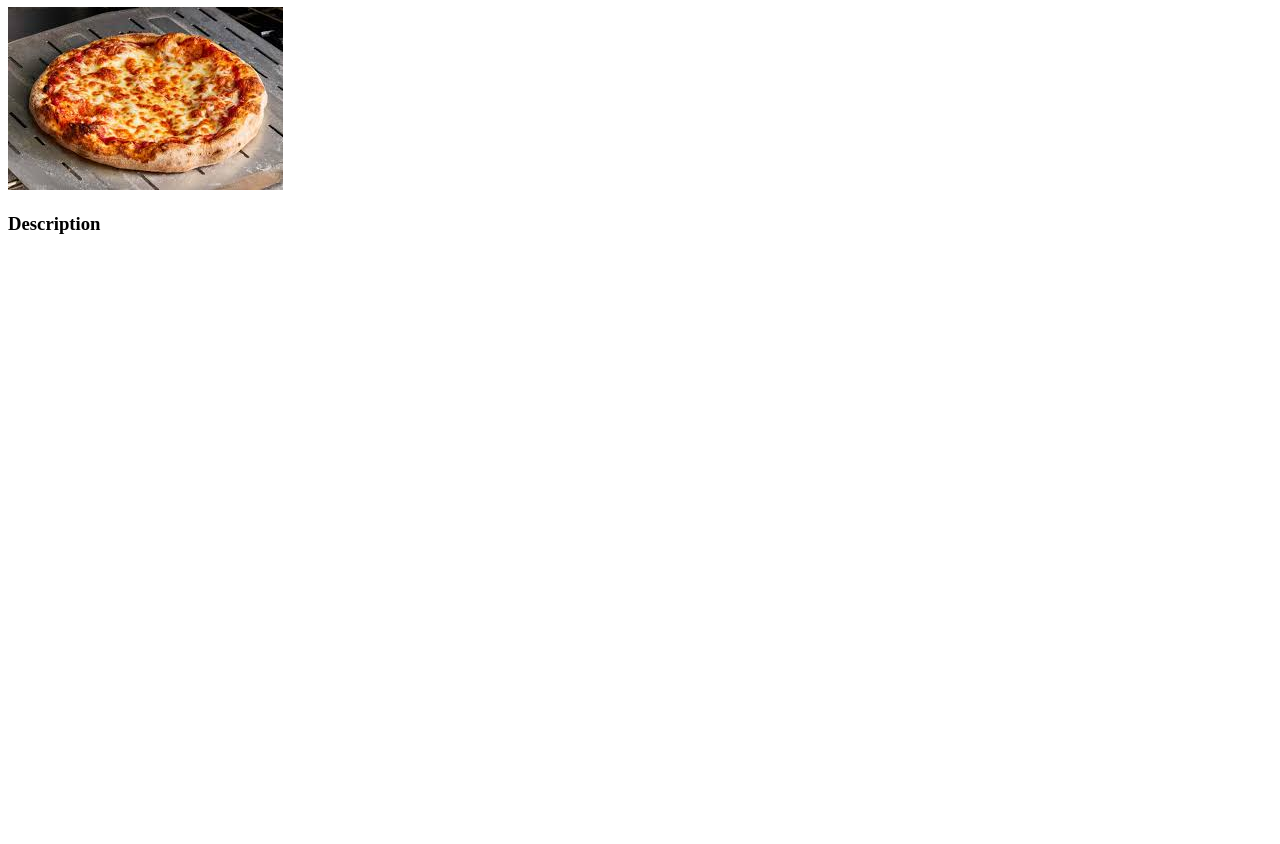
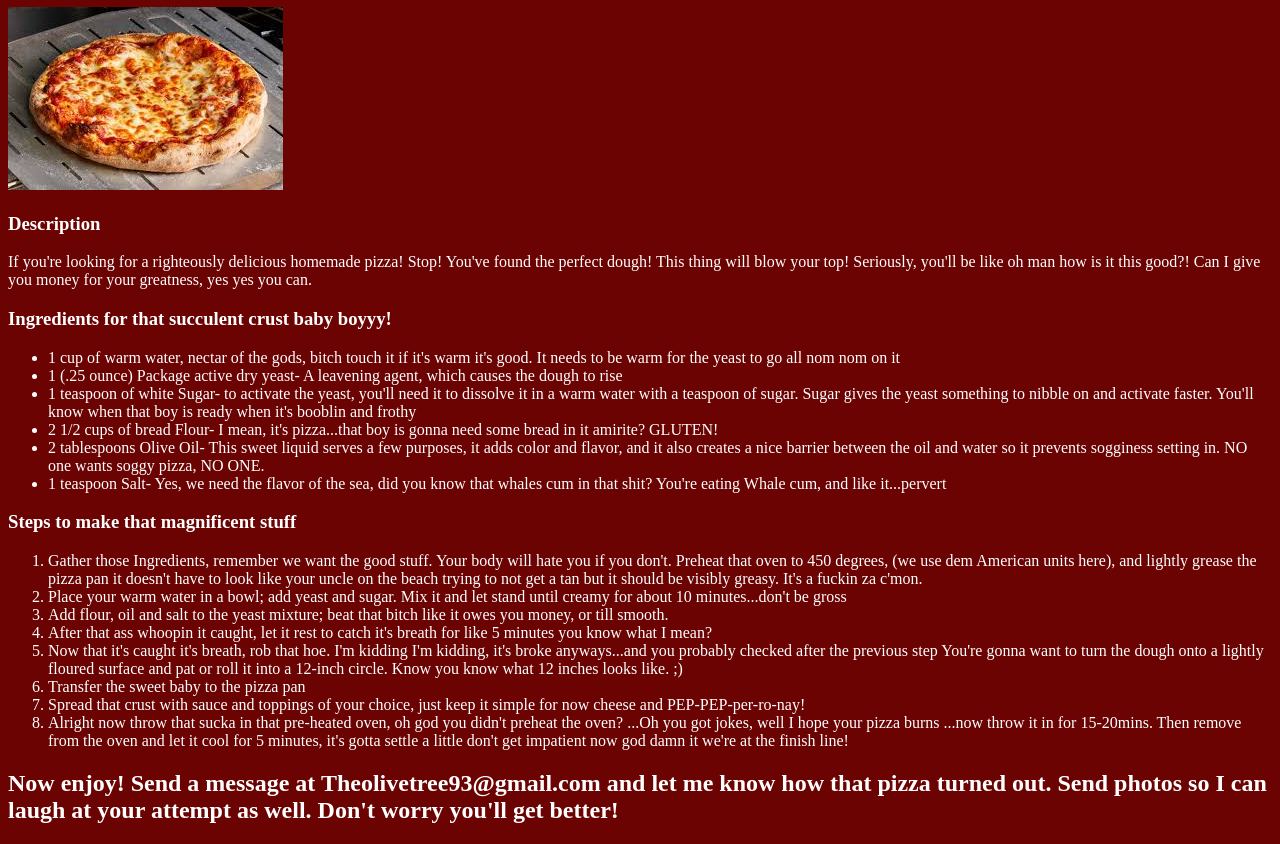
Before and after one commit to Delasinclaire/odin-recipes, a plain HTML site: page recipes/pizza.html in a window 1280 px wide. Shown: the part 73-917 px from the top of the page. Before the commit the page ends 800 px from the top, so only its background shows below. Drawn offline with Linux system fonts and the light colour scheme.

Commit message:
I wrote addeding in my previous comment...pizza page update

```diff
--- a/recipes/pizza.html
+++ b/recipes/pizza.html
@@ -5,10 +5,44 @@
     <meta name="viewport" content="width=device-width, initial-scale=1.0">
     <title>Best god dang pizza of your life!</title>
 </head>
-<body>
-    <h1>Pizza, yum yum</h1>
+<body style="background-color: rgb(107, 3, 3); color: white;">
+    <h1>Pizza, that's amore bitch!</h1>
     <img src="../images/pizza.jpg" alt="Deliciously fresh homemade Pizza">
     <h3>Description</h3>
-
+        If you're looking for a righteously delicious homemade pizza! Stop! You've found the perfect dough! This thing will blow your top!
+         Seriously, you'll be like oh man how is it this good?! Can I give you money for your greatness, yes yes you can.
+    <h3>Ingredients for that succulent crust baby boyyy!</h3>
+        <ul>
+            <li> 1 cup of warm water, nectar of the gods, bitch touch it if it's warm it's good. It needs to be warm for the yeast to go all
+                nom nom on it</li>
+            <li> 1 (.25 ounce) Package active dry yeast- A leavening agent, which causes the dough to rise</li>
+            <li> 1 teaspoon of white Sugar- to activate the yeast, you'll need it to dissolve it in a warm water with a teaspoon of sugar.
+                Sugar gives the yeast something to nibble on and activate faster. You'll know when that boy is ready
+                when it's booblin and frothy</li>
+            <li> 2 1/2 cups of bread Flour- I mean, it's pizza...that boy is gonna need some bread in it amirite? GLUTEN!</li>
+            <li> 2 tablespoons Olive Oil- This sweet liquid serves a few purposes, it adds color and flavor, and it also creates a nice barrier
+                between the oil and water so it prevents sogginess setting in. NO one wants soggy pizza, NO ONE.</li>
+            <li> 1 teaspoon Salt- Yes, we need the flavor of the sea, did you know that whales cum in that shit? You're eating Whale cum,
+                and like it...pervert</li>
+        </ul>
+    <h3>Steps to make that magnificent stuff</h3>
+        <ol>
+           <li>Gather those Ingredients, remember we want the good stuff. Your body will hate you if you don't. Preheat that oven to 450
+            degrees, (we use dem American units here), and lightly grease the pizza pan it doesn't have to look like your uncle on the beach
+            trying to not get a tan but it should be visibly greasy. It's a fuckin za c'mon. </li>
+           <li>Place your warm water in a bowl; add yeast and sugar. Mix it and let stand until creamy for about 10 minutes...don't be gross </li>
+           <li>Add flour, oil and salt to the yeast mixture; beat that bitch like it owes you money, or till smooth. </li>
+           <li>After that ass whoopin it caught, let it rest to catch it's breath for like 5 minutes you know what I mean? </li>
+           <li>Now that it's caught it's breath, rob that hoe. I'm kidding I'm kidding, it's broke anyways...and you probably checked
+             after the previous step You're gonna want to turn the dough onto a lightly floured surface and pat or roll it into
+             a 12-inch circle. Know you know what 12 inches looks like. ;)  </li>
+           <li>Transfer the sweet baby to the pizza pan </li>
+           <li>Spread that crust with sauce and toppings of your choice, just keep it simple for now cheese and PEP-PEP-per-ro-nay! </li>
+           <li>Alright now throw that sucka in that pre-heated oven, oh god you didn't preheat the oven? ...Oh you got jokes, well I hope your pizza burns
+            ...now throw it in for 15-20mins. Then remove from the oven and let it cool for 5 minutes, it's gotta settle a little don't get
+            impatient now god damn it we're at the finish line! </li>
+        </ol>
+        <h2>Now enjoy! Send a message at Theolivetree93@gmail.com and let me know how that pizza turned out. Send photos so I can laugh
+            at your attempt as well. Don't worry you'll get better! </h2>
 </body>
 </html>
```
